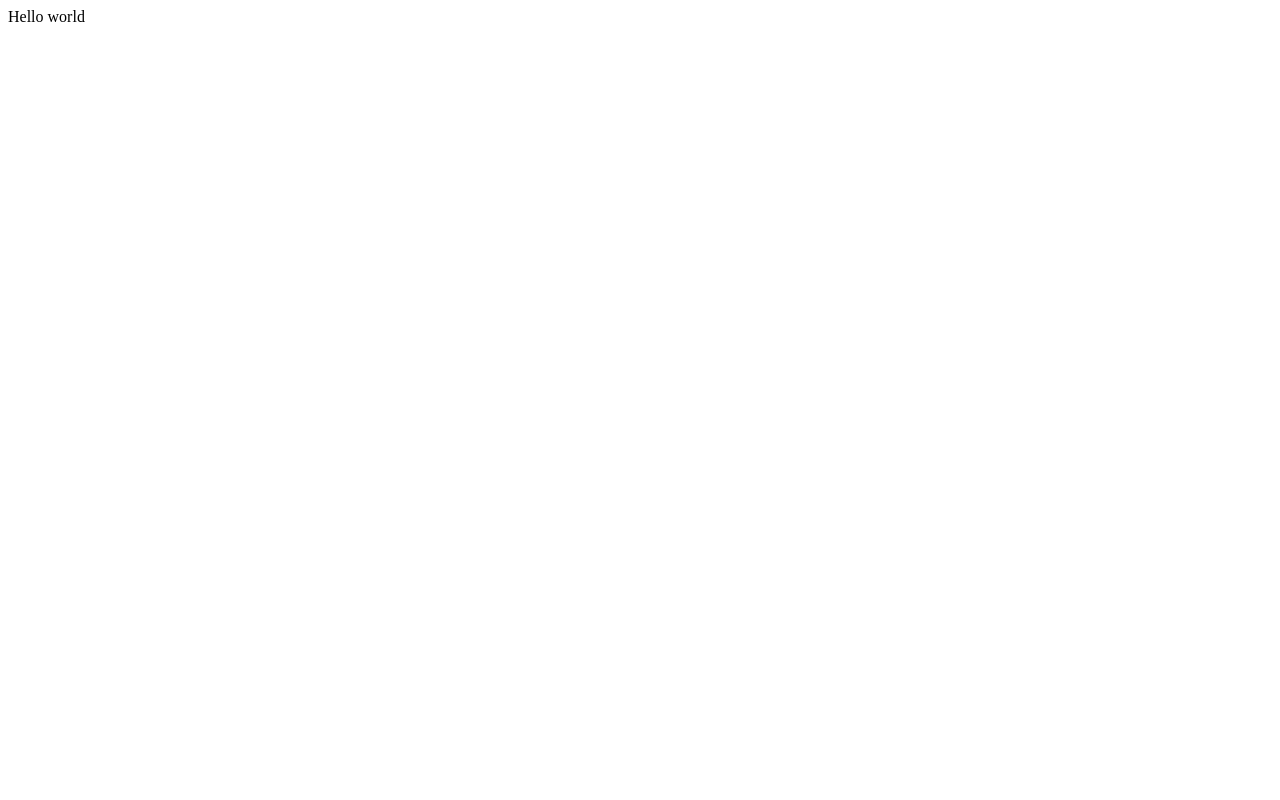
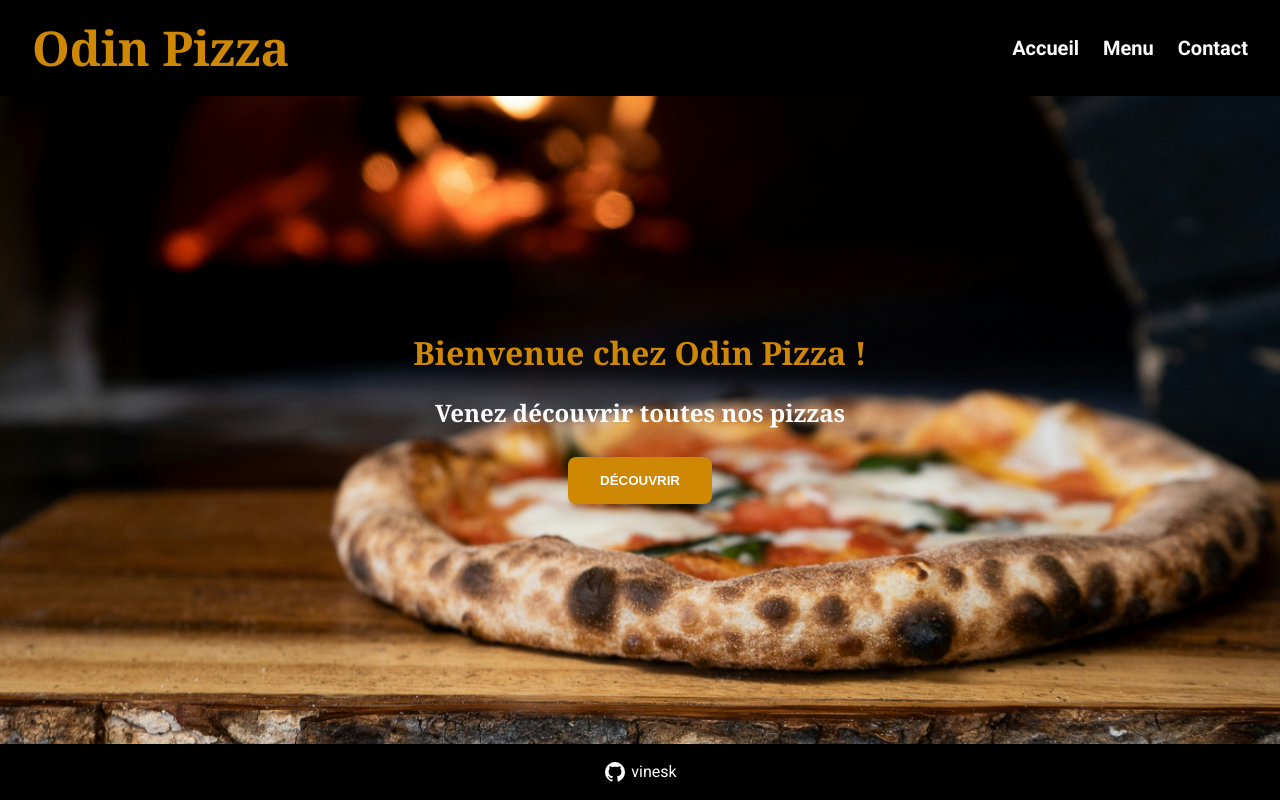
Before and after one commit to vinesk/odin-restaurant-page, a plain HTML site: page index.html in a window 1280 px wide. Drawn offline with Linux system fonts and the light colour scheme.

Commit message:
Add a bare-bones homepage

```diff
--- a/css/global.css
+++ b/css/global.css
@@ -0,0 +1,93 @@
+/* Fonts */
+@import url("https://fonts.googleapis.com/css2?family=Noto+Serif:ital,wght@0,400;0,700;1,400;1,700&family=Roboto:ital,wght@0,400;0,700;1,400;1,700&display=swap");
+
+/* Root */
+:root {
+  /* Colors */
+  --color-primary: #cf8803;
+  --color-secondary: #1e78a0;
+  --color-tertiary: #ccc;
+  --black: #000;
+  --white: #fff;
+  --grey: #aaa;
+
+  /* Font families */
+  --font-family-body: "Roboto", sans-serif;
+  --font-family-titles: "Noto Serif", serif;
+
+  /* Font sizes */
+  --font-size-body: 1rem;
+  --font-size-h1: 3rem;
+  --font-size-h2: 2rem;
+  --font-size-h3: 1.5rem;
+  --font-size-h4: 1.25rem;
+
+  /* Spaces */
+  --space-xs: 0.25rem;
+  --space-sm: 0.5rem;
+  --space-md: 1rem;
+  --space-lg: 1.5rem;
+  --space-xl: 2rem;
+
+  /* Border radius */
+  --border-radius: 0.5rem;
+}
+
+/* Body */
+body {
+  font-family: var(--font-family-body);
+  font-size: var(--font-size-body);
+}
+
+/* Titles */
+h1 {
+  font-family: var(--font-family-titles);
+  font-size: var(--font-size-h1);
+  font-weight: 700;
+}
+
+h2 {
+  font-family: var(--font-family-titles);
+  font-size: var(--font-size-h2);
+  font-weight: 700;
+}
+
+h3 {
+  font-family: var(--font-family-titles);
+  font-size: var(--font-size-h3);
+  font-weight: 700;
+}
+
+h4 {
+  font-family: var(--font-family-titles);
+  font-size: var(--font-size-h4);
+  font-weight: 700;
+}
+
+/* Button */
+.btn {
+  position: relative;
+  padding: var(--space-md) var(--space-xl);
+  text-transform: uppercase;
+  font-weight: 700;
+  border: none;
+  border-radius: var(--border-radius);
+  cursor: pointer;
+}
+
+.btn-primary {
+  color: var(--white);
+  background-color: var(--color-primary);
+}
+
+/* Links */
+a {
+  color: inherit;
+  text-decoration: none;
+  transition: all 0.2s ease;
+}
+
+a:hover,
+a:focus {
+  color: var(--color-primary);
+}
--- a/css/reset.css
+++ b/css/reset.css
@@ -0,0 +1,129 @@
+/* http://meyerweb.com/eric/tools/css/reset/
+   v2.0 | 20110126
+   License: none (public domain)
+*/
+
+html,
+body,
+div,
+span,
+applet,
+object,
+iframe,
+h1,
+h2,
+h3,
+h4,
+h5,
+h6,
+p,
+blockquote,
+pre,
+a,
+abbr,
+acronym,
+address,
+big,
+cite,
+code,
+del,
+dfn,
+/* em, */
+img,
+ins,
+kbd,
+q,
+s,
+samp,
+small,
+strike,
+strong,
+sub,
+sup,
+tt,
+var,
+b,
+u,
+i,
+center,
+dl,
+dt,
+dd,
+ol,
+ul,
+li,
+fieldset,
+form,
+label,
+legend,
+table,
+caption,
+tbody,
+tfoot,
+thead,
+tr,
+th,
+td,
+article,
+aside,
+canvas,
+details,
+embed,
+figure,
+figcaption,
+footer,
+header,
+hgroup,
+menu,
+nav,
+output,
+ruby,
+section,
+summary,
+time,
+mark,
+audio,
+video {
+  margin: 0;
+  padding: 0;
+  border: 0;
+  font-size: 100%;
+  font: inherit;
+  vertical-align: baseline;
+}
+/* HTML5 display-role reset for older browsers */
+article,
+aside,
+details,
+figcaption,
+figure,
+footer,
+header,
+hgroup,
+menu,
+nav,
+section {
+  display: block;
+}
+body {
+  line-height: 1;
+}
+ol,
+ul {
+  list-style: none;
+}
+blockquote,
+q {
+  quotes: none;
+}
+blockquote:before,
+blockquote:after,
+q:before,
+q:after {
+  content: "";
+  content: none;
+}
+table {
+  border-collapse: collapse;
+  border-spacing: 0;
+}
--- a/css/style.css
+++ b/css/style.css
@@ -0,0 +1,80 @@
+@import url("./reset.css");
+@import url("./global.css");
+
+#content {
+  position: relative;
+  display: flex;
+  flex-direction: column;
+  min-width: 48rem;
+  min-height: 100vh;
+}
+
+.header {
+  display: flex;
+  justify-content: space-between;
+  align-items: center;
+  color: var(--white);
+  background-color: var(--black);
+  padding: var(--space-lg) var(--space-xl);
+  transition: all 0.2s ease;
+}
+
+.header .logo {
+  color: var(--color-primary);
+}
+
+.header .logo:hover,
+.header .logo:focus {
+  color: var(--white);
+}
+
+.header .nav {
+  display: flex;
+  align-items: center;
+  gap: var(--space-lg);
+}
+
+.header .nav > * {
+  font-size: var(--font-size-h4);
+  font-weight: 700;
+}
+
+.main {
+  flex: 1 0 auto;
+  padding: var(--space-lg) var(--space-xl);
+  background: center / cover no-repeat url("../img/img-bg.jpg");
+  display: flex;
+  flex-direction: column;
+  justify-content: center;
+  align-items: center;
+  gap: var(--space-xl);
+  text-align: center;
+}
+
+.main .title {
+  color: var(--color-primary);
+}
+
+.main .subtitle {
+  color: var(--white);
+}
+
+.footer {
+  display: flex;
+  justify-content: center;
+  align-items: center;
+  color: var(--white);
+  background-color: var(--black);
+  padding: var(--space-md) var(--space-xl);
+}
+
+.footer a {
+  display: flex;
+  align-items: center;
+}
+
+.footer a svg {
+  width: 1.5rem;
+  height: 1.5rem;
+  fill: currentColor;
+}
--- a/index.html
+++ b/index.html
@@ -4,10 +4,42 @@
     <meta charset="UTF-8" />
     <meta name="viewport" content="width=device-width, initial-scale=1.0" />
     <title>The Odin Project - Restaurant Page</title>
+    <link
+      rel="shortcut icon"
+      href="./img/icon-restaurant.svg"
+      type="image/x-icon"
+    />
     <link rel="stylesheet" href="./css/style.css" />
     <script src="./js/script.js" defer></script>
   </head>
   <body>
-    <div id="container"></div>
+    <div id="content">
+      <header class="header">
+        <a href="#" class="logo">
+          <h1>Odin Pizza</h1>
+        </a>
+        <nav class="nav">
+          <a href="#">Accueil</a>
+          <a href="#">Menu</a>
+          <a href="#">Contact</a>
+        </nav>
+      </header>
+      <main class="main">
+        <h2 class="title">Bienvenue chez Odin Pizza !</h2>
+        <h3 class="subtitle">Venez découvrir toutes nos pizzas</h3>
+        <button class="btn btn-primary">Découvrir</button>
+      </main>
+      <footer class="footer">
+        <a href="#">
+          <svg xmlns="http://www.w3.org/2000/svg" viewBox="0 0 24 24">
+            <title>github</title>
+            <path
+              d="M12,2A10,10 0 0,0 2,12C2,16.42 4.87,20.17 8.84,21.5C9.34,21.58 9.5,21.27 9.5,21C9.5,20.77 9.5,20.14 9.5,19.31C6.73,19.91 6.14,17.97 6.14,17.97C5.68,16.81 5.03,16.5 5.03,16.5C4.12,15.88 5.1,15.9 5.1,15.9C6.1,15.97 6.63,16.93 6.63,16.93C7.5,18.45 8.97,18 9.54,17.76C9.63,17.11 9.89,16.67 10.17,16.42C7.95,16.17 5.62,15.31 5.62,11.5C5.62,10.39 6,9.5 6.65,8.79C6.55,8.54 6.2,7.5 6.75,6.15C6.75,6.15 7.59,5.88 9.5,7.17C10.29,6.95 11.15,6.84 12,6.84C12.85,6.84 13.71,6.95 14.5,7.17C16.41,5.88 17.25,6.15 17.25,6.15C17.8,7.5 17.45,8.54 17.35,8.79C18,9.5 18.38,10.39 18.38,11.5C18.38,15.32 16.04,16.16 13.81,16.41C14.17,16.72 14.5,17.33 14.5,18.26C14.5,19.6 14.5,20.68 14.5,21C14.5,21.27 14.66,21.59 15.17,21.5C19.14,20.16 22,16.42 22,12A10,10 0 0,0 12,2Z"
+            />
+          </svg>
+          &nbsp;vinesk
+        </a>
+      </footer>
+    </div>
   </body>
 </html>
```
Also changed, not shown: img/icon-github.svg (added), img/icon-restaurant.svg (added), img/img-bg.jpg (added).
